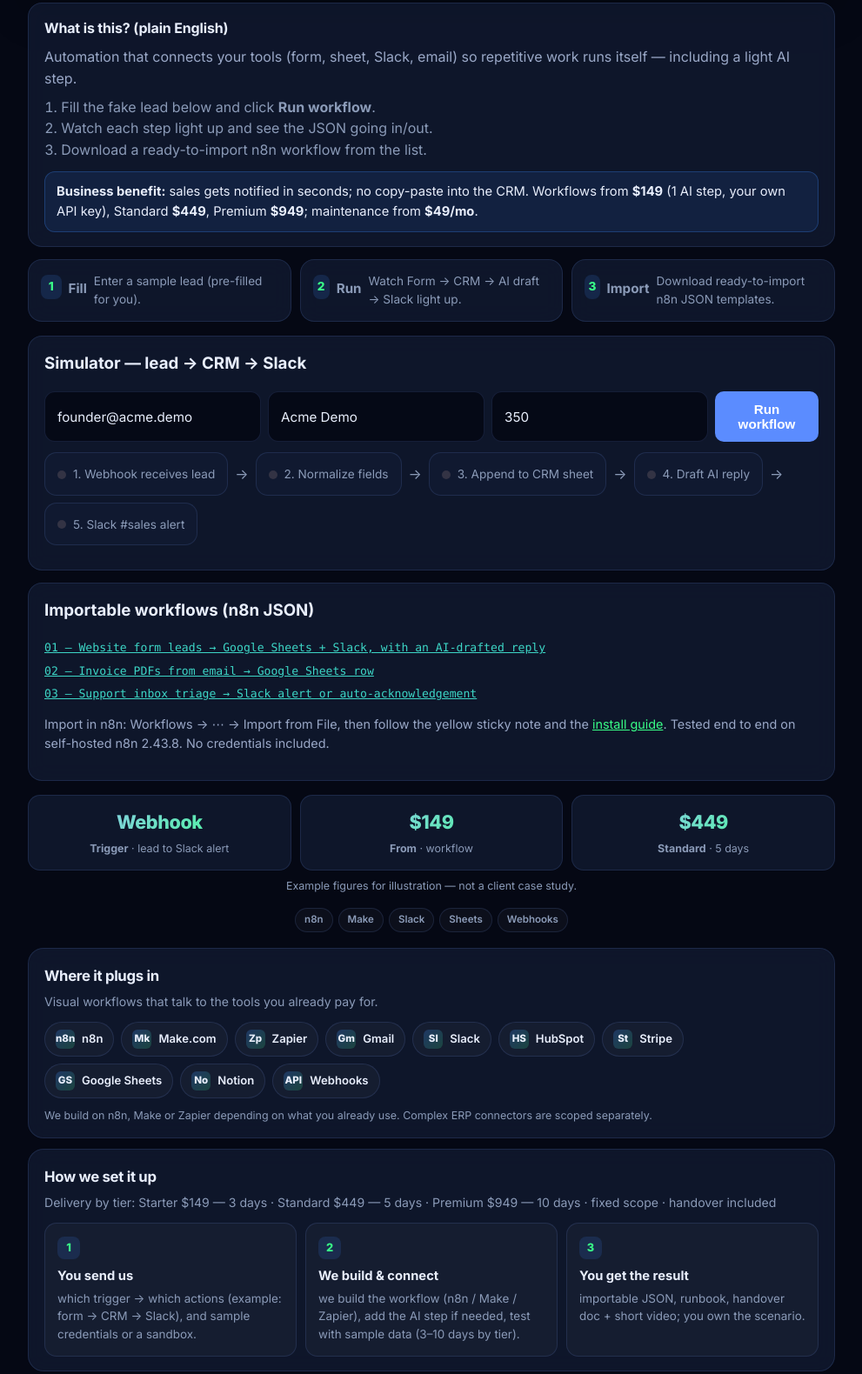
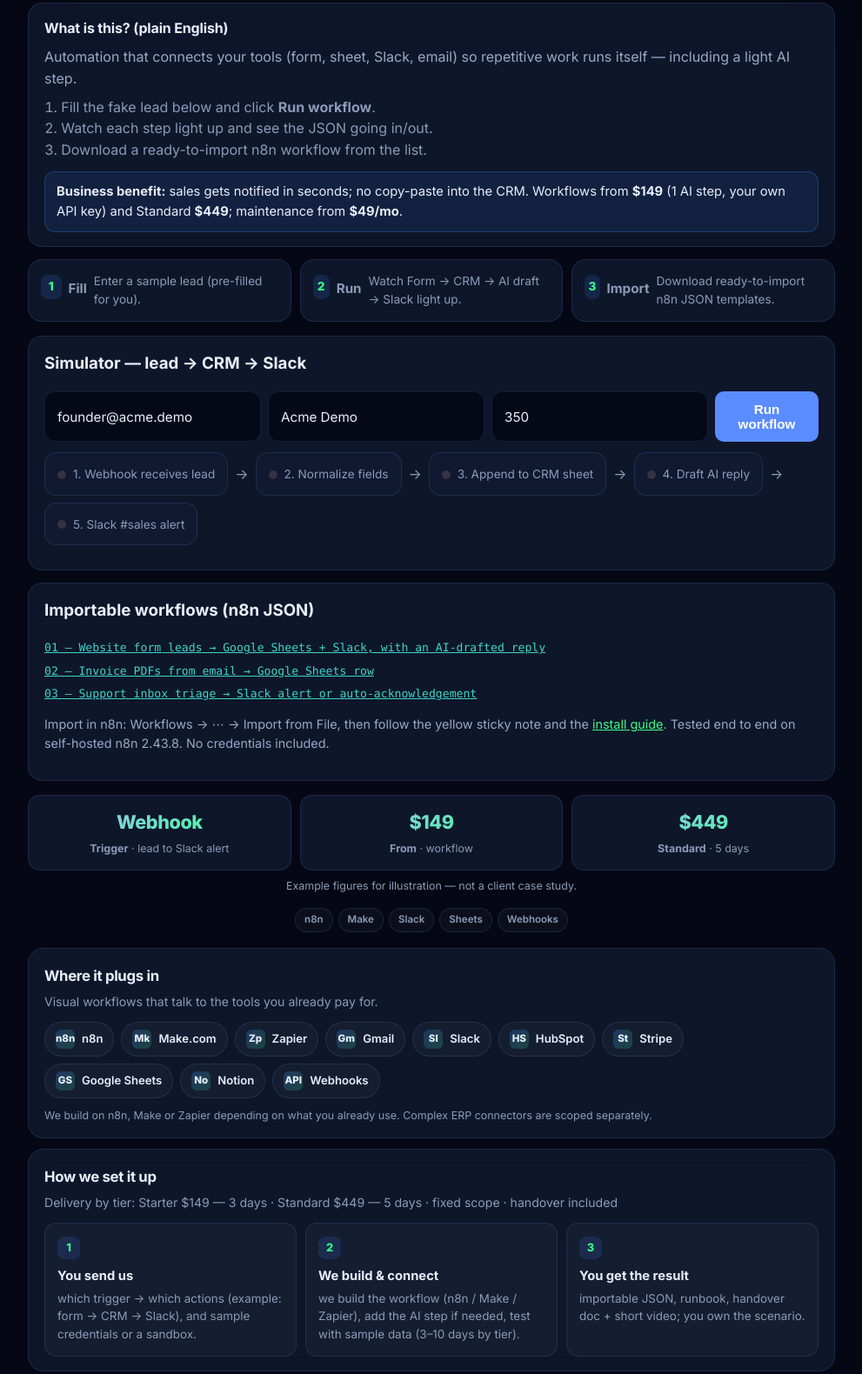
Before and after one commit to nyyoautomation/nyyo-n8n-workflows, a plain HTML site: page index.html in a window 1280 px wide. Shown: the part 324-1904 px from the top of the page at 87% size, without its empty margins (144-1135 px from the left). Drawn offline with nearby package versions, Linux system fonts and the light colour scheme.

Commit message:
Pricing: remove Premium $949 tier (Starter $149 and Standard $449 only)

```diff
--- a/index.html
+++ b/index.html
@@ -53,7 +53,7 @@
         <li>Watch each step light up and see the JSON going in/out.</li>
         <li>Download a ready-to-import n8n workflow from the list.</li>
       </ol>
-      <div class="benefit"><strong>Business benefit:</strong> sales gets notified in seconds; no copy-paste into the CRM. Workflows from <strong>$149</strong> (1 AI step, your own API key), Standard <strong>$449</strong>, Premium <strong>$949</strong>; maintenance from <strong>$49/mo</strong>.</div>
+      <div class="benefit"><strong>Business benefit:</strong> sales gets notified in seconds; no copy-paste into the CRM. Workflows from <strong>$149</strong> (1 AI step, your own API key) and Standard <strong>$449</strong>; maintenance from <strong>$49/mo</strong>.</div>
     </section>
 
 <section class="steps" aria-label="How it works">
@@ -111,7 +111,7 @@
   </div>
   <div class="block">
     <h2>How we set it up</h2>
-    <p class="sub">Delivery by tier: Starter $149 — 3 days · Standard $449 — 5 days · Premium $949 — 10 days · fixed scope · handover included</p>
+    <p class="sub">Delivery by tier: Starter $149 — 3 days · Standard $449 — 5 days · fixed scope · handover included</p>
     <ol class="setup-steps">
       <li><span class="n">1</span><h3>You send us</h3><p>which trigger → which actions (example: form → CRM → Slack), and sample credentials or a sandbox.</p></li>
       <li><span class="n">2</span><h3>We build &amp; connect</h3><p>we build the workflow (n8n / Make / Zapier), add the AI step if needed, test with sample data (3–10 days by tier).</p></li>
```
